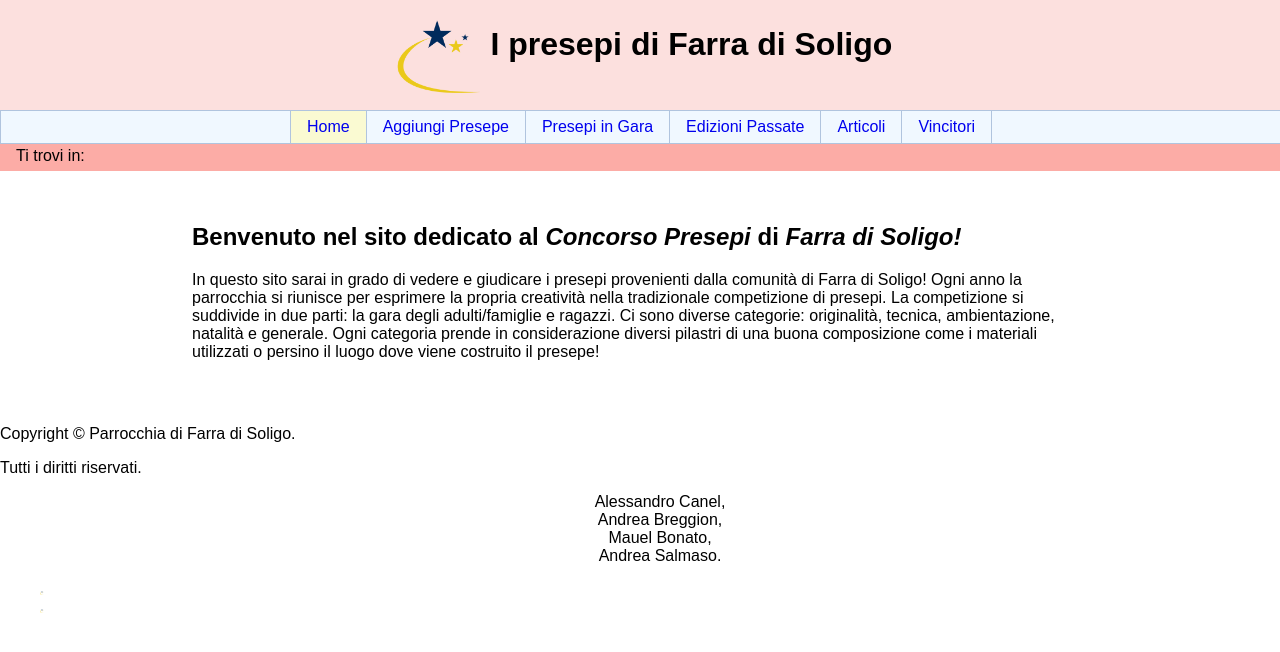
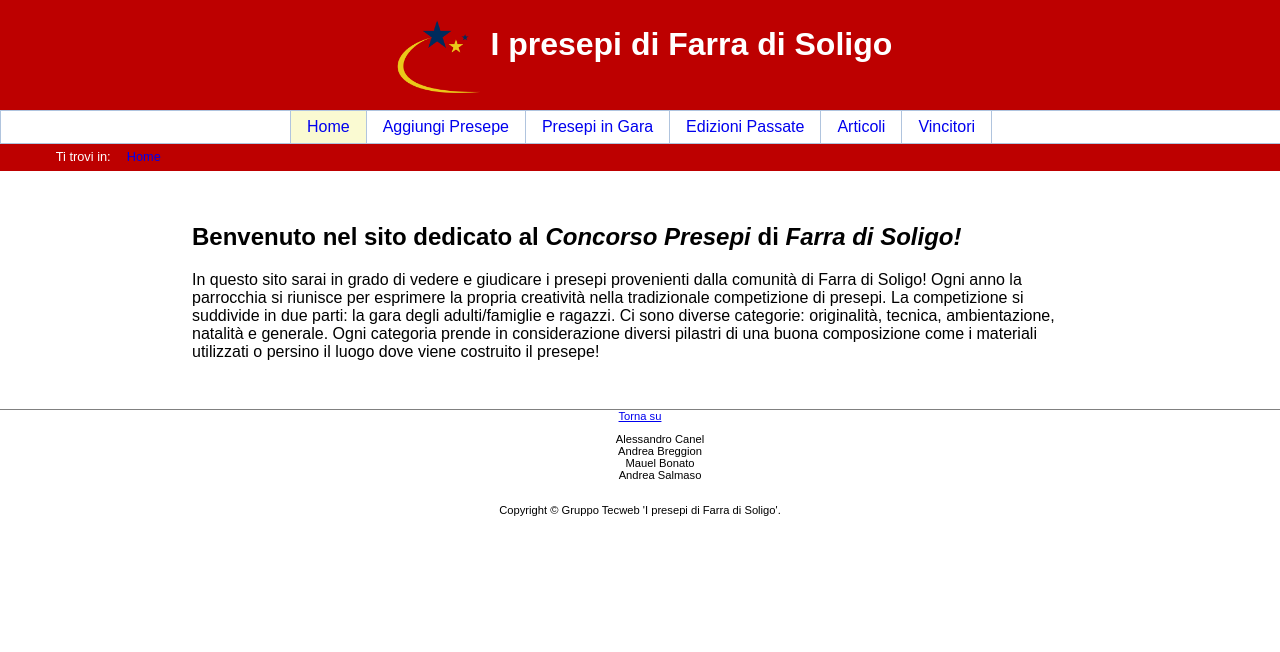
Before and after one commit to AndreaBreggion/Progetto_TecWeb, a PHP site: page / in a window 1280 px wide. Shown: the top 652 px of the page. Run offline with PHP 8.4, Linux system fonts and the light colour scheme.

Commit message:
sistemati breadcrumbs

```diff
--- a/index.php
+++ b/index.php
@@ -6,6 +6,7 @@
     $builder->setHead(file_get_contents(__DIR__."/php/content/common/_head.html"));
     $builder->setHeader(file_get_contents(__DIR__."/php/content/common/_header.html"));
     $builder->setFooter(file_get_contents(__DIR__."/php/content/common/_footer.html"));
+    $builder->setBreadcrumb(file_get_contents(__DIR__."/php/content/common/_breadcrumbs.html"), array('<li class="current" aria-current="page"><a href="." lang="en">Home</a></li>'));
     $page = $builder->build();
     $page = str_replace('<li><a lang="en" href="./index.php">Home</a></li>', '<li class="current" aria-current="page"><a href="." lang="en">Home</a></li>', $page);
     echo($page);
--- /dev/null
+++ b/php/content/common/_breadcrumbs.html
@@ -0,0 +1,6 @@
+<nav class="breadcrumbsBlock">
+  <p class="breadcrumbsPre">Ti trovi in:</p>
+  <ol class="breadcrumbs">
+    <breadcrumbsPH></breadcrumbsPH>
+  </ol>
+</nav>
--- a/php/content/common/_footer.html
+++ b/php/content/common/_footer.html
@@ -1,23 +1,13 @@
 <footer>
+    <a id="backUp" href="#logo">Torna su</a>
+    <ul id="footerContatti">
+        <li>Alessandro Canel </li>
+        <li>Andrea Breggion </li>
+        <li>Mauel Bonato </li>
+        <li>Andrea Salmaso</li>
+    </ul>
     <p>
-        <span xml:lang="en" lang="en">Copyright ©</span>
-        Parrocchia di Farra di Soligo.
-    <p>
-    <p>
-        Tutti i diritti riservati.
+        <span xml:lang="en" lang="en">Copyright &copy;</span>
+        Gruppo Tecweb 'I presepi di Farra di Soligo'.
     </p>
-    <ul id="contatti">
-        <li>Alessandro Canel, </li>
-        <li>Andrea Breggion, </li>
-        <li>Mauel Bonato, </li>
-        <li>Andrea Salmaso.</li>
-    </ul>
-    <ul id="certificati">
-        <li class="imgs-footer">
-            <img id="img-xhtml" src="./sources/images/star.png" alt="Certificato XHTML">
-        </li>
-        <li class="imgs-footer">
-            <img id="img-css" src="./sources/images/star.png" alt="Certificato CSS">
-        </li>
-    </ul>
 </footer>
--- a/php/content/home.html
+++ b/php/content/home.html
@@ -9,12 +9,7 @@
 
 <body>
     <headerPH></headerPH>
-    <nav class="breadcrumbsBlock">
-        <p class="breadcrumbsPre">Ti trovi in:</p>
-        <ol class="breadcrumbs">
-            <placeholderBreadcrumbsPH></placeholderBreadcrumbsPH>
-        </ol>
-    </nav>
+    <placeholderBreadcrumbsPH></placeholderBreadcrumbsPH>
     <main id="content">
         <section class="introduction">
             <h1>Benvenuto nel sito dedicato al <em>Concorso Presepi</em> di <em>Farra di Soligo!</em></h1>
--- a/php/templateBuilder.php
+++ b/php/templateBuilder.php
@@ -47,10 +47,16 @@
         }
 
         // setter per il breadcrumb
-        public function setBreadcrumb($breadcrumb) {
+        public function setBreadcrumb($breadcrumb, $linkArray) {
             // sostituisce il contenuto di <breadcrumbPH></breadcrumbPH> (PlaceHolder) in $_whole_page
             // con quello di $breadcrumb
-            $this->_whole_page = str_replace("<breadcrumbPH></breadcrumbPH>", $breadcrumb, $this->_whole_page);
+          $replacement = '';
+          foreach ($linkArray as $index => $link) {
+            $replacement .= $link;
+            if($index != count($linkArray) -1) $replacement .= '<li aria-hidden="true"><span>/</span></li>';
+          }
+          $breadcrumb = str_replace('<breadcrumbsPH></breadcrumbsPH>', $replacement, $breadcrumb);
+          $this->_whole_page = str_replace("<placeholderBreadcrumbsPH></placeholderBreadcrumbsPH>", $breadcrumb, $this->_whole_page);
         }
 
         // setter per il footer
--- a/sources/style/style_lavoro.css
+++ b/sources/style/style_lavoro.css
@@ -24,12 +24,13 @@ header {
     height: 8em;
     justify-content: space-between;
     flex-direction: column;
-    background-color: #fce0de;
+    background-color: #bd0000;
 }
 #headerTitle {
     height: 5em;
     display: flex;
     justify-content: center;
+    color: white;
 }
 #headerTitle h1 {
     padding: 10px 0 0 0;
@@ -47,7 +48,7 @@ header nav {
     border: 1px solid lightsteelblue;
     padding: 0;
     margin: 0;
-    background-color: aliceblue;
+    background-color: white;
 }
 
 header nav ul {
@@ -99,39 +100,56 @@ main#content {
     width: 100%;
     margin-top: 0;
     padding: 0em 0em 0.2em 1em;
-    background-color: #fcaca6;
+    background-color: #bd0000;
     display: flex;
     justify-content: left;
+    color: white;
 }
 
 .breadcrumbsPre {
-    margin: 0.2em 0em 0em 0em;
+    margin: 0.4em 0em 0em 3.1em;
     padding: 0;
     display: inline;
+    font-size: 0.8em;
 }
 
-#footer {
-    display: flex;
-    flex-wrap: wrap;
-    flex-direction: column;
-    justify-content: center;
-    text-align: center;
+.breadcrumbs {
+    padding-left: 0.5em;
+    margin: 0.2em 0em 0em 0em;
+    list-style: none;
 }
 
-#contatti {
-    list-style-type: none;
-    text-align: center;
+.breadcrumbs li {
+    display: inline;
+    padding-left: 0.5em;
+    margin: 0.2em 0em 0em 0em;
+    list-style: none;
 }
 
-#certificati {
-    list-style-type: none;
-    align-self: flex-end;
+.breadcrumbs li a {
+    font-size: 0.8em;
+    text-decoration: none;
 }
 
-#img-xhtml  {
-    height:0.5%;
+.breadcrumbs li span {
+    font-size: 0.8em;
 }
 
-#img-css {
-    height: 0.5%;
+footer {
+    font-size: 0.7em;
+    border-top: 1px solid gray;
+    text-align: center;
+    display: flex;
+    flex-flow: column nowrap;
+    align-items: center;
+    justify-content: center;
+
 }
+
+#backUp {
+
+}
+
+#footerContatti {
+    list-style: none;
+}
```
Also changed, not shown: php/aggiungiPresepe.php (+5 -2 lines), php/content/aggiungiPresepe.html (+13 -11 lines), php/content/common/_pageTemplate.html (added, +19 -0 lines).
